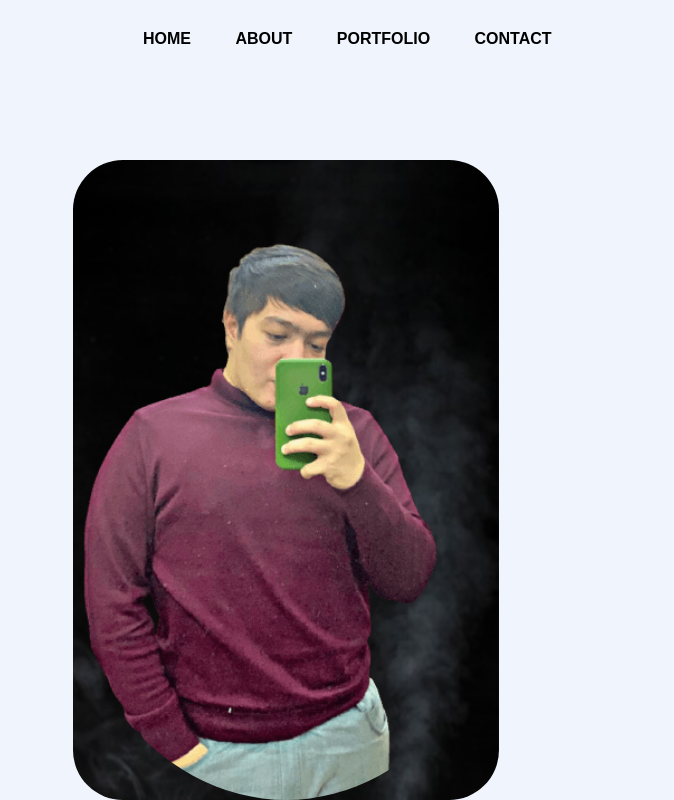
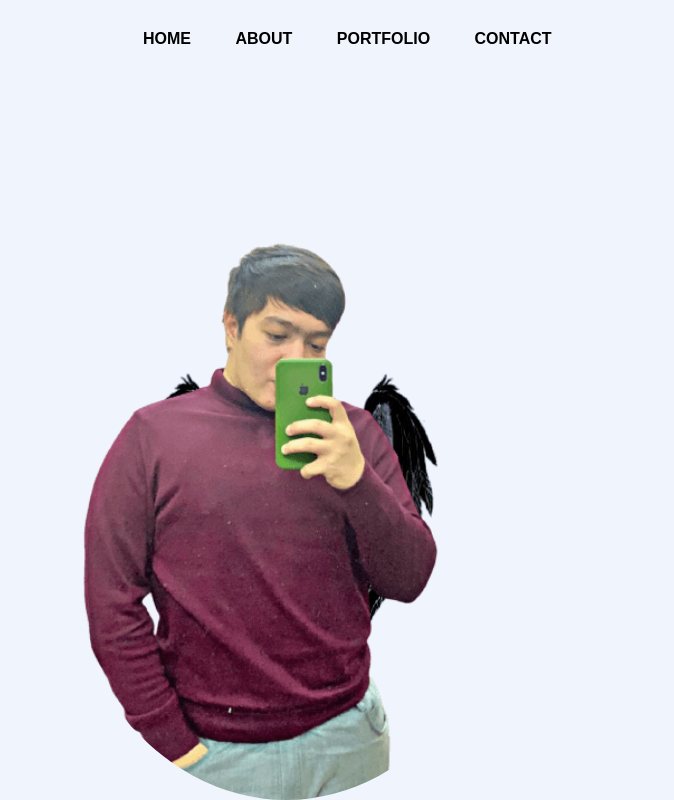
Before and after one commit to abdurashiidov/Abdurashiidov-partfolio, a plain HTML site: page index.html in a window 1280 px wide. Shown: the full height of the page, 606-1280 px from the left. Drawn offline with Linux system fonts and the light colour scheme.

Commit message:
change img

```diff
--- a/index.html
+++ b/index.html
@@ -28,7 +28,7 @@
             <!-- <a href="#">Downdload CV</a> -->
         </div>
         <div class="images">
-            <img src="./img/back3.jpg" class="shape">
+            <img src="./img/wings.png" class="shape">
             <img src="./img/Aziz.png" class="boy">
         </div>
 
```
